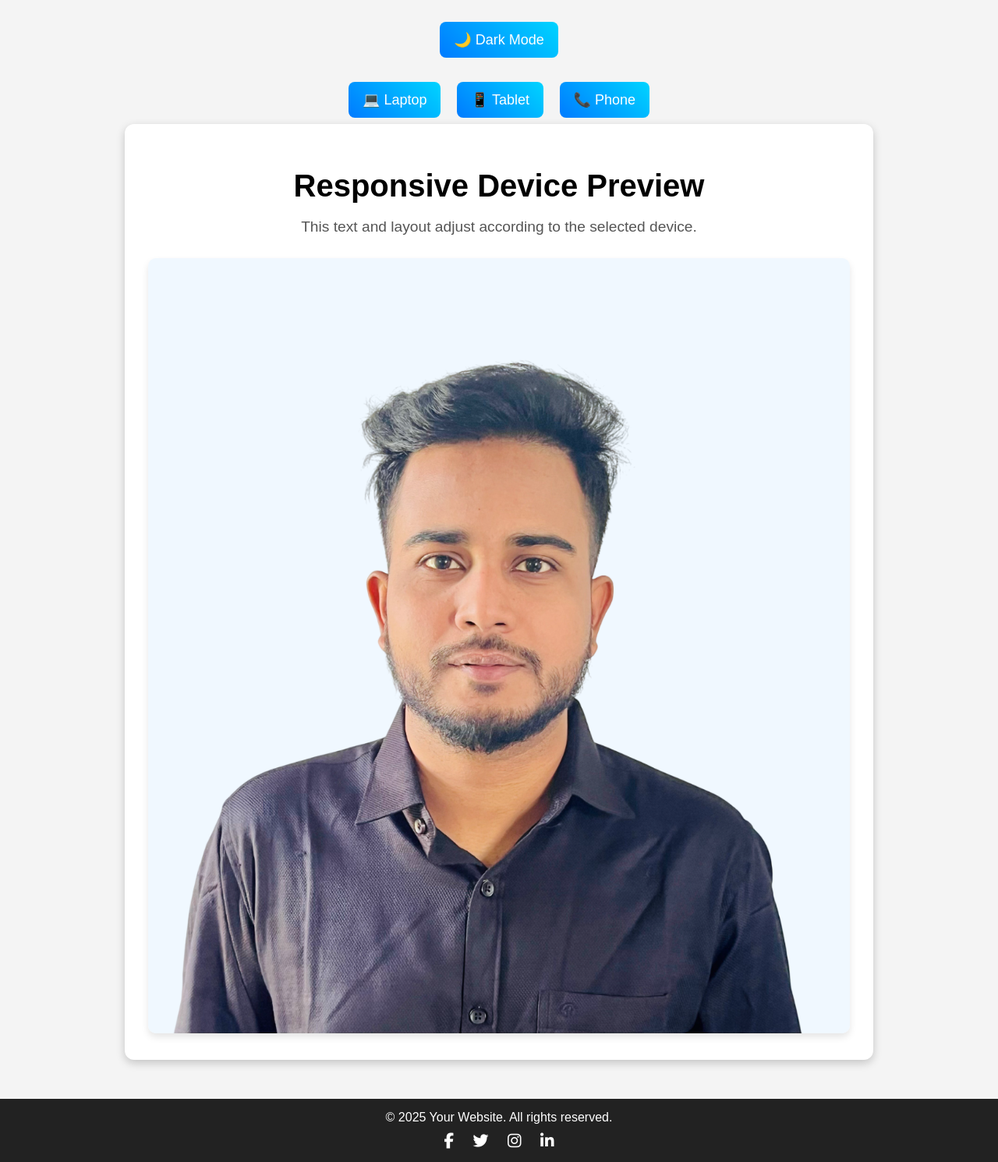
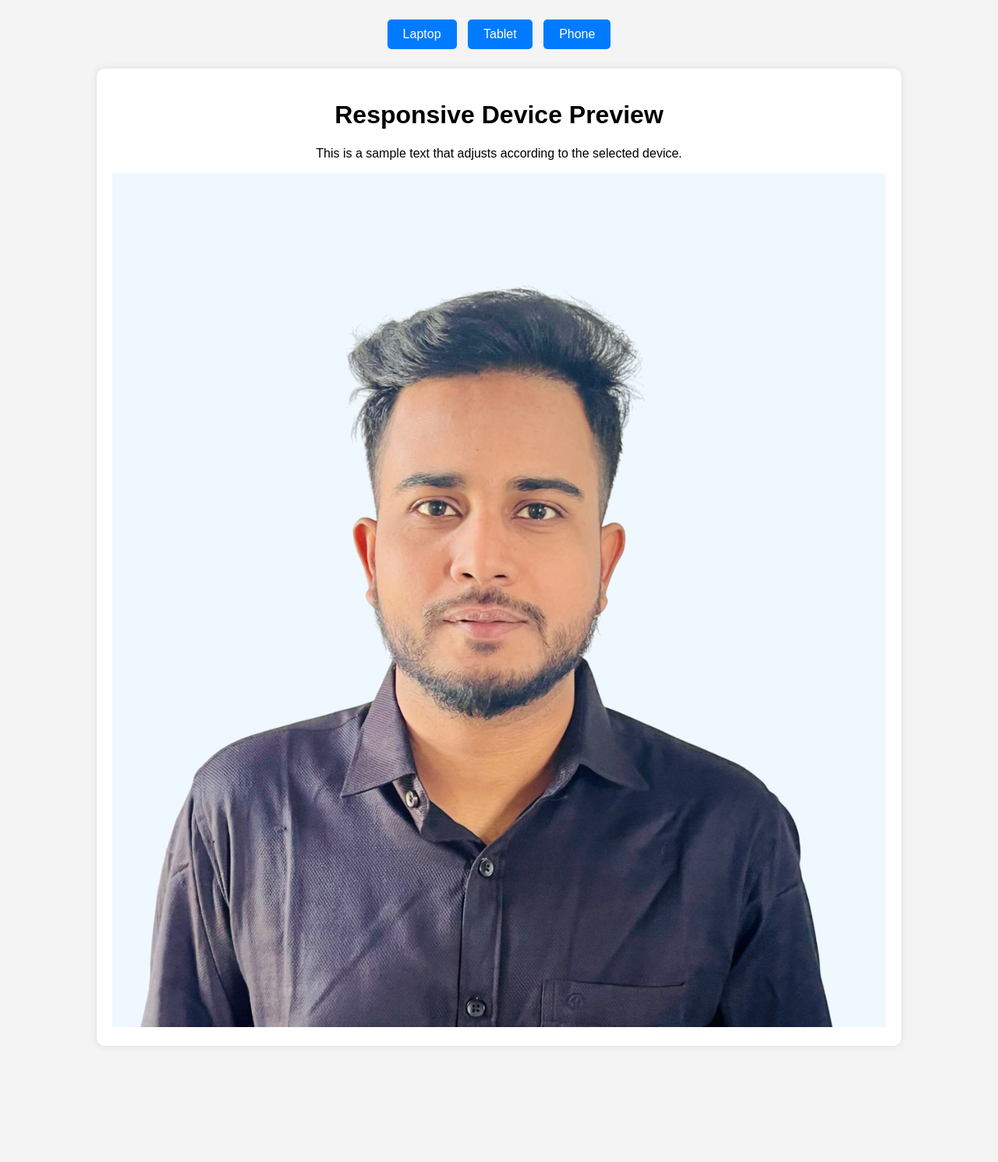
Before and after one commit to AlifTalha/Responsive-, a plain HTML site: page index.html in a window 1280 px wide. Shown: the whole page at 78% size. After the commit the page ends 1361 px from the top, so only its background shows below. Drawn offline with Linux system fonts and the light colour scheme.

Commit message:
Add files via upload

```diff
--- a/index.html
+++ b/index.html
@@ -5,43 +5,21 @@
     <meta name="viewport" content="width=device-width, initial-scale=1.0">
     <title>Responsive View</title>
     <link rel="stylesheet" href="styles.css">
-    <script src="https://kit.fontawesome.com/a076d05399.js" crossorigin="anonymous"></script> <!-- FontAwesome Icons -->
 </head>
 <body>
     <div class="container">
-        <!-- Theme Toggle -->
-        <div class="theme-toggle">
-            <button onclick="toggleTheme()">🌙 Dark Mode</button>
+        <div class="buttons">
+            <button onclick="changeSize('laptop')">Laptop</button>
+            <button onclick="changeSize('tablet')">Tablet</button>
+            <button onclick="changeSize('phone')">Phone</button>
         </div>
-
-        <!-- Device Buttons -->
-        <div class="buttons">
-            <button onclick="changeSize('laptop')">💻 Laptop</button>
-            <button onclick="changeSize('tablet')">📱 Tablet</button>
-            <button onclick="changeSize('phone')">📞 Phone</button>
-        </div>
-
-        <!-- Content Section -->
         <div class="content">
             <h1>Responsive Device Preview</h1>
-            <p>This text and layout adjust according to the selected device.</p>
+            <p>This is a sample text that adjusts according to the selected device.</p>
             <img src="image/img.png" alt="Sample Image">
         </div>
     </div>
 
-    <!-- 🌟 Beautiful Footer Section -->
-    <footer>
-        <div class="footer-container">
-            <p style="color: white;">© 2025 Your Website. All rights reserved.</p>
-            <div class="social-icons">
-                <a href="#"><i class="fab fa-facebook-f"></i></a>
-                <a href="#"><i class="fab fa-twitter"></i></a>
-                <a href="#"><i class="fab fa-instagram"></i></a>
-                <a href="#"><i class="fab fa-linkedin-in"></i></a>
-            </div>
-        </div>
-    </footer>
-
     <script src="script.js"></script>
 </body>
 </html>
--- a/script.js
+++ b/script.js
@@ -9,8 +9,3 @@ function changeSize(device) {
         content.className = "content phone";
     }
 }
-
-// Toggle Dark Mode
-function toggleTheme() {
-    document.body.classList.toggle("dark-mode");
-}
--- a/styles.css
+++ b/styles.css
@@ -1,124 +1,50 @@
-/* General Styles */
 body {
-    font-family: 'Poppins', sans-serif;
+    font-family: Arial, sans-serif;
     text-align: center;
     background-color: #f4f4f4;
     margin: 0;
     padding: 0;
-    transition: background 0.5s, color 0.5s;
-}
-
-/* Dark Mode */
-.dark-mode {
-    background-color: #222;
-    color: white;
 }
 
 .container {
     padding: 20px;
 }
 
-/* Buttons */
-.theme-toggle {
-    margin-bottom: 15px;
+.buttons {
+    margin-bottom: 20px;
 }
 
 button {
-    padding: 12px 18px;
-    margin: 8px;
-    font-size: 18px;
+    padding: 10px 20px;
+    margin: 5px;
+    font-size: 16px;
     border: none;
     cursor: pointer;
-    background: linear-gradient(45deg, #007bff, #00d4ff);
+    background-color: #007bff;
     color: white;
-    border-radius: 8px;
-    transition: transform 0.2s, background 0.3s;
+    border-radius: 5px;
 }
 
 button:hover {
-    transform: scale(1.1);
-    background: linear-gradient(45deg, #0056b3, #00a1d4);
+    background-color: #0056b3;
 }
 
-/* Content Box */
 .content {
     background-color: white;
-    padding: 30px;
-    border-radius: 12px;
-    box-shadow: 0px 4px 12px rgba(0, 0, 0, 0.2);
+    padding: 20px;
+    border-radius: 10px;
+    box-shadow: 0px 0px 10px rgba(0, 0, 0, 0.1);
     transition: width 0.5s, height 0.5s;
     margin: auto;
     width: 80%;
-    max-width: 900px;
 }
 
-/* Responsive Text */
-h1 {
-    font-size: 2.5em;
-    margin-bottom: 10px;
-}
-
-p {
-    font-size: 1.2em;
-    color: #555;
-}
-
-/* Image Styling */
 img {
     max-width: 100%;
     height: auto;
-    border-radius: 10px;
-    margin-top: 10px;
-    box-shadow: 0px 5px 10px rgba(0, 0, 0, 0.1);
 }
 
-/* Responsive Sizes */
+/* Different device sizes */
 .laptop { width: 80%; }
 .tablet { width: 60%; }
 .phone { width: 40%; }
-
-/* Dark Mode Content Box */
-.dark-mode .content {
-    background-color: #333;
-    color: white;
-    box-shadow: 0px 4px 12px rgba(255, 255, 255, 0.2);
-}
-
-/* 🌟 Footer Styling */
-footer {
-    background-color: #222;
-    color: white;
-    text-align: center;
-    padding: 15px 0;
-    margin-top: 30px;
-    position: relative;
-    bottom: 0;
-    width: 100%;
-}
-
-.footer-container {
-    max-width: 1200px;
-    margin: auto;
-}
-
-.footer-container p {
-    margin: 0;
-    font-size: 16px;
-}
-
-.social-icons {
-    margin-top: 10px;
-}
-
-.social-icons a {
-    text-decoration: none;
-    color: white;
-    margin: 0 10px;
-    font-size: 20px;
-    transition: transform 0.3s, color 0.3s;
-}
-
-.social-icons a:hover {
-    color: #007bff;
-    transform: scale(1.2);
-}
```
